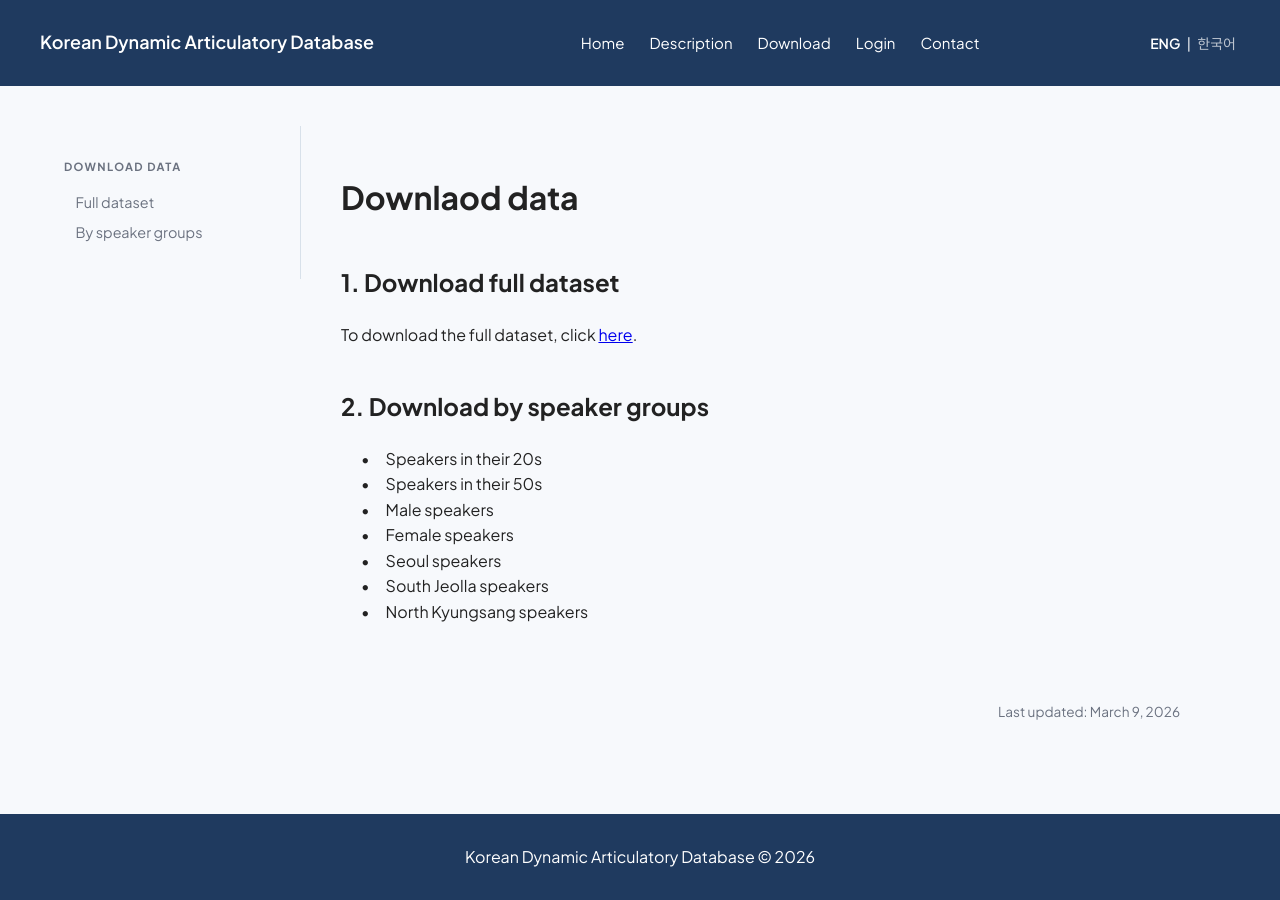
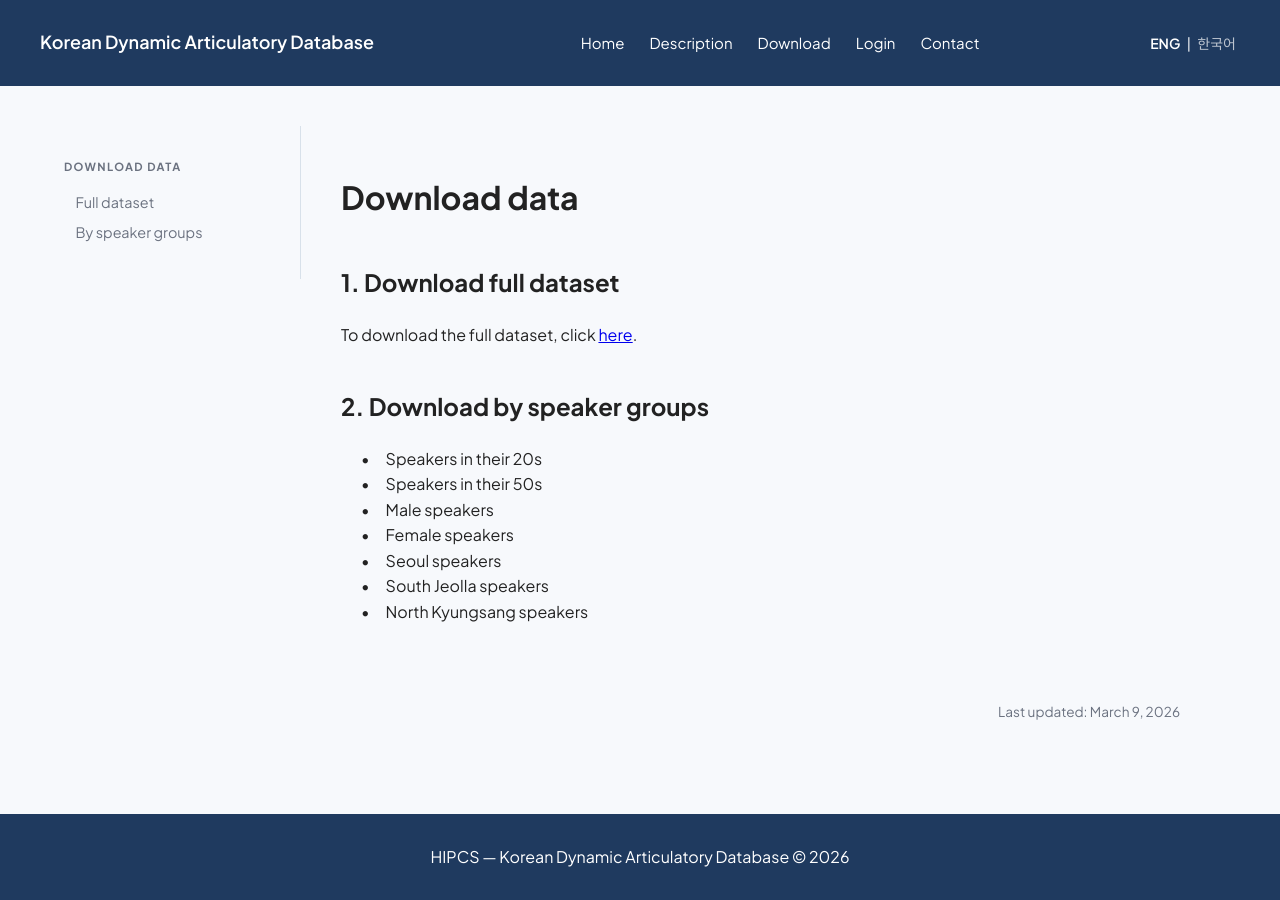
Before and after one commit to jiyoungj/jiyoungj.github.io, a Jekyll site: the page k-dad_demo/download.html, which Jekyll copies as it is, in a window 1280 px wide. Built offline with Jekyll 4.4.1, drawn with Linux system fonts in a browser that asks for light colours.

Commit message:
Update download.html

```diff
--- a/k-dad_demo/download.html
+++ b/k-dad_demo/download.html
@@ -23,9 +23,9 @@
     </ul>
 
     <div class="lang-toggle">
-        <a href="index.html" class="active">ENG</a>
+        <a href="download.html" class="active">ENG</a>
         <span>|</span>
-        <a href="temp.html">한국어</a> <!-- to be updated -->
+        <a href="download_kor.html">한국어</a>
     </div>
 
   </div>
@@ -43,7 +43,7 @@
 
 <section class="content">
 
-<h1>Downlaod data</h1>
+<h1>Download data</h1>
 
 <h2 id="1">1. Download full dataset</h2>
 <p>To download the full dataset, click <a href="full_data.zip">here</a>.</p>
@@ -69,7 +69,7 @@
 </div>
 
 <footer class="footer">
-<p>Korean Dynamic Articulatory Database © 2026</p>
+<p>HIPCS — Korean Dynamic Articulatory Database © 2026</p>
 </footer>
 
 </body>
```
Also changed, not shown: other parts of k-dad_demo/download.html (+1 -1 lines).
